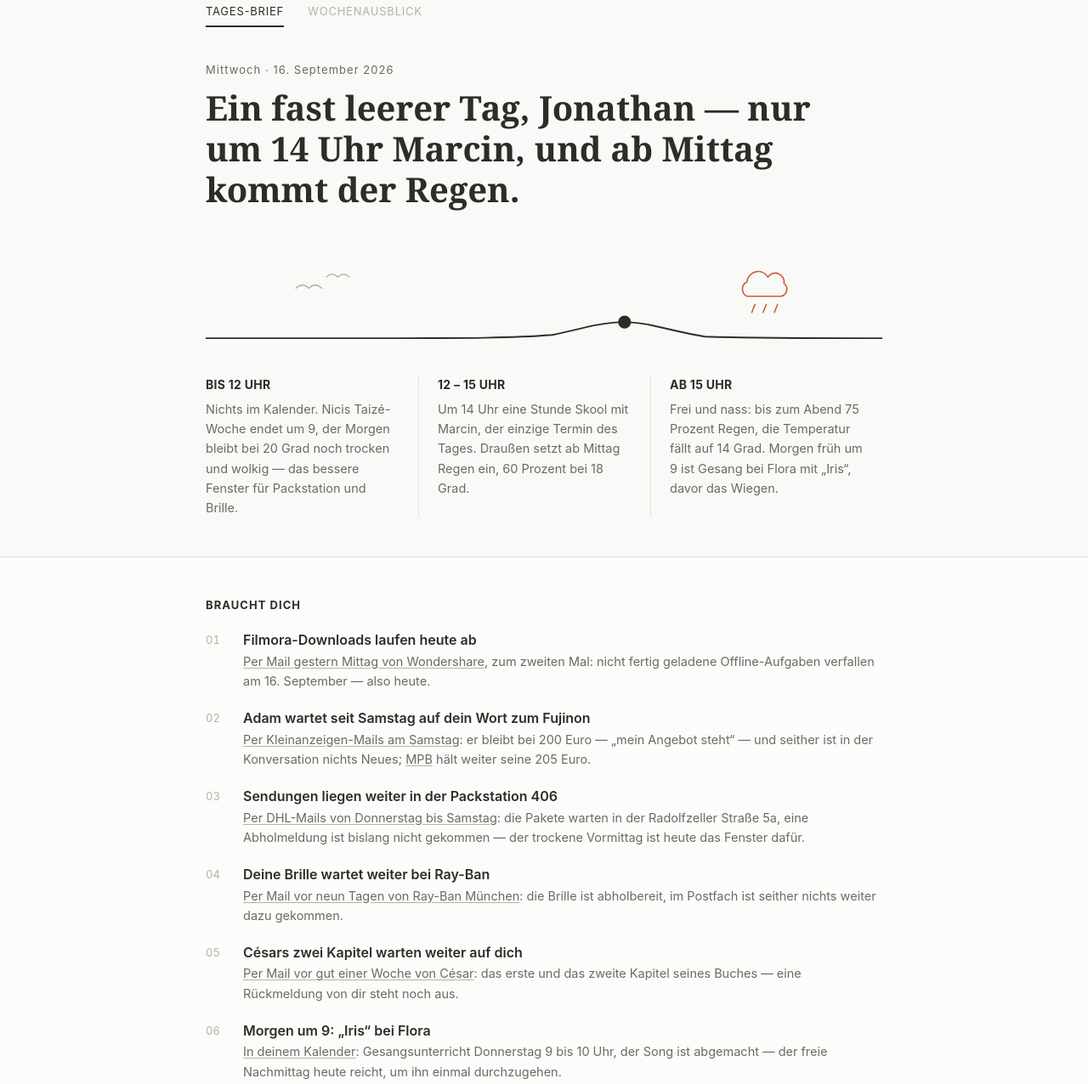
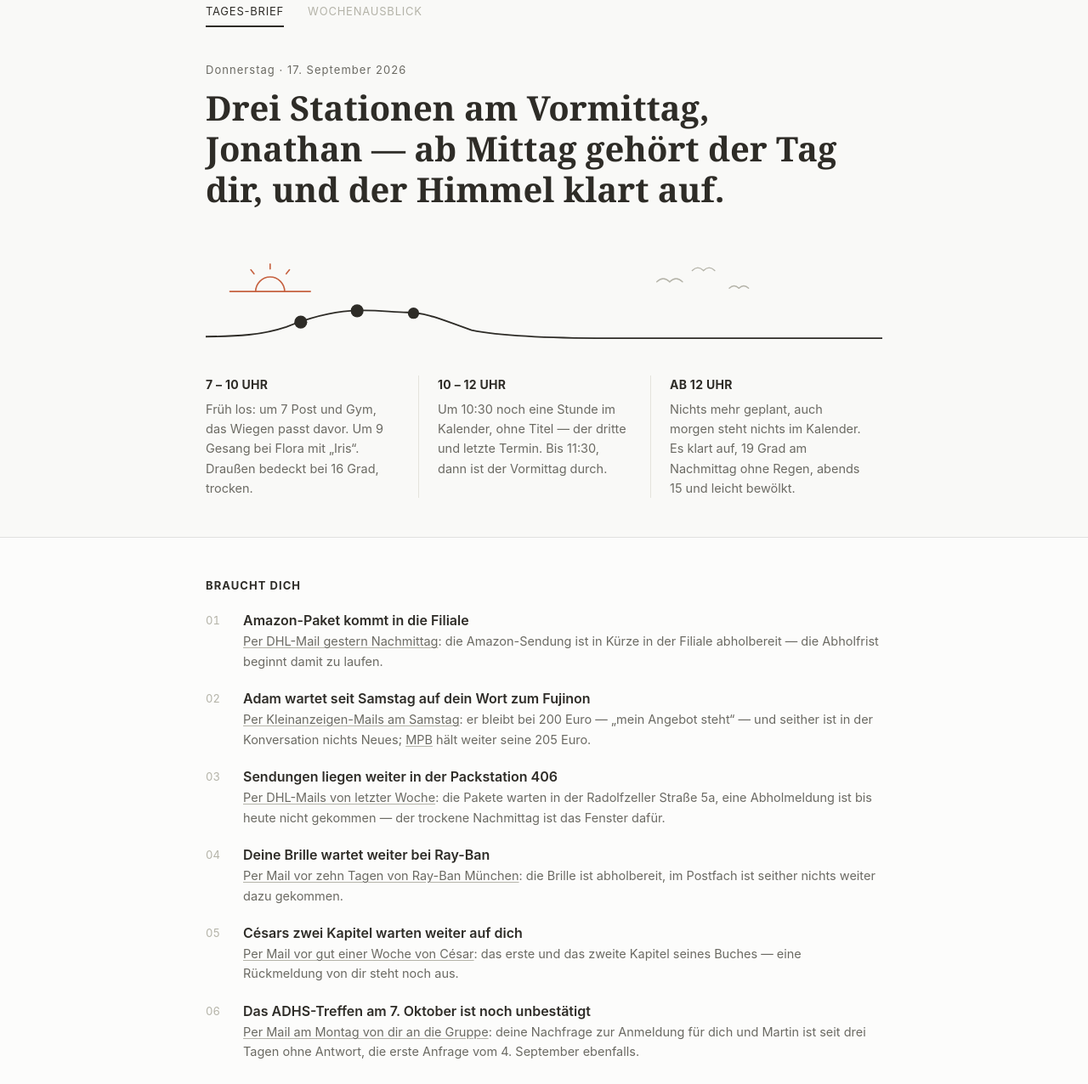
Before and after one commit to jonariver/brief-app, a plain HTML site: page index.html in a window 1280 px wide. Shown: the part 31-1307 px from the top of the page at 85% size. Drawn offline with Linux system fonts and the light colour scheme; a web font is replaced by a local one.

Commit message:
Tages-Brief 17. September 2026

```diff
--- a/index.html
+++ b/index.html
@@ -86,36 +86,41 @@
     <!-- ===== TOP: TAGES-BRIEF ===== -->
     <!-- SECTION:brief-top -->
     <div class="pane active" id="top-brief">
-      <p class="daydate">Mittwoch &#183; 16. September 2026</p>
-      <h1 class="headline">Ein fast leerer Tag, Jonathan &#8212; nur um 14 Uhr Marcin, und ab Mittag kommt der Regen.</h1>
-      <svg class="terrain" viewBox="0 0 840 170" xmlns="http://www.w3.org/2000/svg" role="img" aria-label="Der Tag als Landschaft: stilles Wasser mit einer kleinen Erhebung am fr&#252;hen Nachmittag, Regen &#252;ber dem Nachmittag">
-        <path d="M0 132 C 80 132, 160 132, 240 132 C 320 132, 380 132, 430 128 C 460 122, 490 112, 520 112 C 550 112, 580 124, 620 130 C 680 132, 760 132, 840 132" fill="none" stroke="#2E2C27" stroke-width="2" stroke-linecap="round"/>
-        <circle cx="520" cy="112" r="8" fill="#2E2C27"/>
+      <p class="daydate">Donnerstag &#183; 17. September 2026</p>
+      <h1 class="headline">Drei Stationen am Vormittag, Jonathan &#8212; ab Mittag geh&#246;rt der Tag dir, und der Himmel klart auf.</h1>
+      <svg class="terrain" viewBox="0 0 840 170" xmlns="http://www.w3.org/2000/svg" role="img" aria-label="Der Tag als Landschaft: ein kleiner H&#252;gel am fr&#252;hen Vormittag mit drei Terminen, danach stilles Wasser bis zum Abend">
+        <path d="M0 130 C 40 130, 70 128, 100 118 C 125 108, 150 100, 180 98 C 210 96, 230 100, 250 100 C 275 100, 295 110, 330 122 C 370 130, 430 132, 500 132 C 600 132, 720 132, 840 132" fill="none" stroke="#2E2C27" stroke-width="2" stroke-linecap="round"/>
+        <circle cx="118" cy="112" r="8" fill="#2E2C27"/>
+        <circle cx="188" cy="98" r="8" fill="#2E2C27"/>
+        <circle cx="258" cy="101" r="7" fill="#2E2C27"/>
+        <g stroke="#C6613F" stroke-width="1.7" stroke-linecap="round" fill="none">
+          <path d="M62 74 a 18 18 0 0 1 36 0"/>
+          <line x1="30" y1="74" x2="130" y2="74"/>
+          <line x1="80" y1="46" x2="80" y2="40"/>
+          <line x1="60" y1="52" x2="56" y2="47"/>
+          <line x1="100" y1="52" x2="104" y2="47"/>
+        </g>
         <g stroke="#B4B3A8" stroke-width="1.4" stroke-linecap="round" fill="none">
-          <path d="M112 70 q 8 -8 16 0"/>
-          <path d="M128 70 q 8 -8 16 0"/>
-          <path d="M150 56 q 7 -7 14 0"/>
-          <path d="M164 56 q 7 -7 14 0"/>
-        </g>
-        <g stroke="#C6613F" stroke-width="1.7" stroke-linecap="round" fill="none">
-          <path d="M672 62 a 14 14 0 0 1 26 -6 a 11 11 0 0 1 20 8 a 9 9 0 0 1 -4 16 h -42 a 10 10 0 0 1 0 -18 z"/>
-          <line x1="682" y1="90" x2="678" y2="100"/>
-          <line x1="696" y1="90" x2="692" y2="100"/>
-          <line x1="710" y1="90" x2="706" y2="100"/>
+          <path d="M560 62 q 8 -8 16 0"/>
+          <path d="M576 62 q 8 -8 16 0"/>
+          <path d="M604 48 q 7 -7 14 0"/>
+          <path d="M618 48 q 7 -7 14 0"/>
+          <path d="M650 70 q 6 -6 12 0"/>
+          <path d="M662 70 q 6 -6 12 0"/>
         </g>
       </svg>
       <div class="acts">
         <div class="act">
-          <b>BIS 12 UHR</b>
-          <p>Nichts im Kalender. Nicis Taiz&#233;-Woche endet um 9, der Morgen bleibt bei 20 Grad noch trocken und wolkig &#8212; das bessere Fenster f&#252;r Packstation und Brille.</p>
+          <b>7 &#8211; 10 UHR</b>
+          <p>Fr&#252;h los: um 7 Post und Gym, das Wiegen passt davor. Um 9 Gesang bei Flora mit &#8222;Iris&#8220;. Drau&#223;en bedeckt bei 16 Grad, trocken.</p>
         </div>
         <div class="act">
-          <b>12 &#8211; 15 UHR</b>
-          <p>Um 14 Uhr eine Stunde Skool mit Marcin, der einzige Termin des Tages. Drau&#223;en setzt ab Mittag Regen ein, 60 Prozent bei 18 Grad.</p>
+          <b>10 &#8211; 12 UHR</b>
+          <p>Um 10:30 noch eine Stunde im Kalender, ohne Titel &#8212; der dritte und letzte Termin. Bis 11:30, dann ist der Vormittag durch.</p>
         </div>
         <div class="act">
-          <b>AB 15 UHR</b>
-          <p>Frei und nass: bis zum Abend 75 Prozent Regen, die Temperatur f&#228;llt auf 14 Grad. Morgen fr&#252;h um 9 ist Gesang bei Flora mit &#8222;Iris&#8220;, davor das Wiegen.</p>
+          <b>AB 12 UHR</b>
+          <p>Nichts mehr geplant, auch morgen steht nichts im Kalender. Es klart auf, 19 Grad am Nachmittag ohne Regen, abends 15 und leicht bew&#246;lkt.</p>
         </div>
       </div>
     </div>
@@ -167,8 +172,8 @@
         <h2>Braucht dich</h2>
         <ol class="items">
           <li>
-            <span class="t">Filmora-Downloads laufen heute ab</span>
-            <p><a class="src" href="https://mail.google.com/mail/u/0/#inbox/1a0a4e5fad8ffe6f">Per Mail gestern Mittag von Wondershare</a>, zum zweiten Mal: nicht fertig geladene Offline-Aufgaben verfallen am 16. September &#8212; also heute.</p>
+            <span class="t">Amazon-Paket kommt in die Filiale</span>
+            <p><a class="src" href="https://mail.google.com/mail/u/0/#inbox/1a0aa62290284b0e">Per DHL-Mail gestern Nachmittag</a>: die Amazon-Sendung ist in K&#252;rze in der Filiale abholbereit &#8212; die Abholfrist beginnt damit zu laufen.</p>
           </li>
           <li>
             <span class="t">Adam wartet seit Samstag auf dein Wort zum Fujinon</span>
@@ -176,19 +181,19 @@
           </li>
           <li>
             <span class="t">Sendungen liegen weiter in der Packstation 406</span>
-            <p><a class="src" href="https://mail.google.com/mail/u/0/#inbox/1a094d2a87e09545">Per DHL-Mails von Donnerstag bis Samstag</a>: die Pakete warten in der Radolfzeller Stra&#223;e 5a, eine Abholmeldung ist bislang nicht gekommen &#8212; der trockene Vormittag ist heute das Fenster daf&#252;r.</p>
+            <p><a class="src" href="https://mail.google.com/mail/u/0/#inbox/1a094d2a87e09545">Per DHL-Mails von letzter Woche</a>: die Pakete warten in der Radolfzeller Stra&#223;e 5a, eine Abholmeldung ist bis heute nicht gekommen &#8212; der trockene Nachmittag ist das Fenster daf&#252;r.</p>
           </li>
           <li>
             <span class="t">Deine Brille wartet weiter bei Ray-Ban</span>
-            <p><a class="src" href="https://mail.google.com/mail/u/0/#inbox/1a07b00b88d3884b">Per Mail vor neun Tagen von Ray-Ban M&#252;nchen</a>: die Brille ist abholbereit, im Postfach ist seither nichts weiter dazu gekommen.</p>
+            <p><a class="src" href="https://mail.google.com/mail/u/0/#inbox/1a07b00b88d3884b">Per Mail vor zehn Tagen von Ray-Ban M&#252;nchen</a>: die Brille ist abholbereit, im Postfach ist seither nichts weiter dazu gekommen.</p>
           </li>
           <li>
             <span class="t">C&#233;sars zwei Kapitel warten weiter auf dich</span>
             <p><a class="src" href="https://mail.google.com/mail/u/0/#inbox/1a07d638d9880199">Per Mail vor gut einer Woche von C&#233;sar</a>: das erste und das zweite Kapitel seines Buches &#8212; eine R&#252;ckmeldung von dir steht noch aus.</p>
           </li>
           <li>
-            <span class="t">Morgen um 9: &#8222;Iris&#8220; bei Flora</span>
-            <p><a class="src" href="https://www.google.com/calendar/event?eid=YzloNjZkMWg3NG8zZ2I5amM4c204YjlrY2NxNjJiOW82bGhtY2JiNTZzcTMwZTFtNzFoajJlMXA2MCBzZWpvcml2ZUBt&amp;ctz=Europe/Berlin">In deinem Kalender</a>: Gesangsunterricht Donnerstag 9 bis 10 Uhr, der Song ist abgemacht &#8212; der freie Nachmittag heute reicht, um ihn einmal durchzugehen.</p>
+            <span class="t">Das ADHS-Treffen am 7. Oktober ist noch unbest&#228;tigt</span>
+            <p><a class="src" href="https://mail.google.com/mail/u/0/#inbox/1a06ce080ee89fe9">Per Mail am Montag von dir an die Gruppe</a>: deine Nachfrage zur Anmeldung f&#252;r dich und Martin ist seit drei Tagen ohne Antwort, die erste Anfrage vom 4. September ebenfalls.</p>
           </li>
         </ol>
       </section>
@@ -196,16 +201,16 @@
         <h2>Erledigt</h2>
         <ol class="items">
           <li>
-            <span class="t">Nicis Taiz&#233;-Woche ist heute fr&#252;h zu Ende</span>
-            <p><a class="src" href="https://www.google.com/calendar/event?eid=Y2xnbTZvcGc2MWhqMmJiNTc0cjZhYjlrYzRzamliOXA2OWozNmI5aDZoaW0yZHBpNjhvamVlMzJjOCBzZWpvcml2ZUBt&amp;ctz=Europe/Berlin">In deinem Kalender</a>: der Eintrag endet heute um 9 Uhr &#8212; die Einladung braucht keine Antwort mehr.</p>
+            <span class="t">Die Gruppe beim SHZ ist aktiv, Antwort dauert</span>
+            <p><a class="src" href="https://mail.google.com/mail/u/0/#inbox/1a0a9a551bdfd78f">Per Mail gestern Vormittag vom SHZ M&#252;nchen</a>: eine R&#252;ckmeldung der Gruppe kann bis zu zwei Wochen dauern, das ist normal &#8212; von dir ist nichts mehr zu tun.</p>
+          </li>
+          <li>
+            <span class="t">Gigas-Bestellung ist unterwegs</span>
+            <p><a class="src" href="https://mail.google.com/mail/u/0/#inbox/1a0a9e70a3dabf68">Per Mail gestern Mittag von Gigas Nutrition</a>: Bestellung 083490570 wurde an DHL &#252;bergeben; <a class="src" href="https://mail.google.com/mail/u/0/#inbox/1a0aaaddc3905fc2">DHL</a> meldet die Sendung als unterwegs.</p>
           </li>
           <li>
             <span class="t">Freitag 8:15 Yoga in Pasing ist gebucht</span>
-            <p><a class="src" href="https://mail.google.com/mail/u/0/#inbox/1a0a43b8d1d03575">Per Wellpass-Mail gestern Vormittag</a>: Happy Morning Yoga bei Happy Mind Yoga, Landsberger Stra&#223;e 511, 45 Minuten mit Stephanie.</p>
-          </li>
-          <li>
-            <span class="t">Bestellung bei Gigas Nutrition ist best&#228;tigt</span>
-            <p><a class="src" href="https://mail.google.com/mail/u/0/#inbox/1a0a624de7b0c4ba">Per Mail gestern Abend von Gigas Nutrition</a>: Bestellung 083490570 wird f&#252;r den Versand vorbereitet.</p>
+            <p><a class="src" href="https://mail.google.com/mail/u/0/#inbox/1a0a43b8d1d03575">Per Wellpass-Mail am Dienstag</a>: Happy Morning Yoga bei Happy Mind Yoga, Landsberger Stra&#223;e 511, 45 Minuten mit Stephanie.</p>
           </li>
           <li>
             <span class="t">Suzana hat dein Karmahaus-Feedback aufgenommen</span>
@@ -263,7 +268,7 @@
     </div>
     <!-- /SECTION:woche-bottom -->
 
-    <p class="updated" id="updated">Stand: Mittwoch, 16. September 2026, morgens</p>
+    <p class="updated" id="updated">Stand: Donnerstag, 17. September 2026, morgens</p>
   </div>
 </div>
 
```
